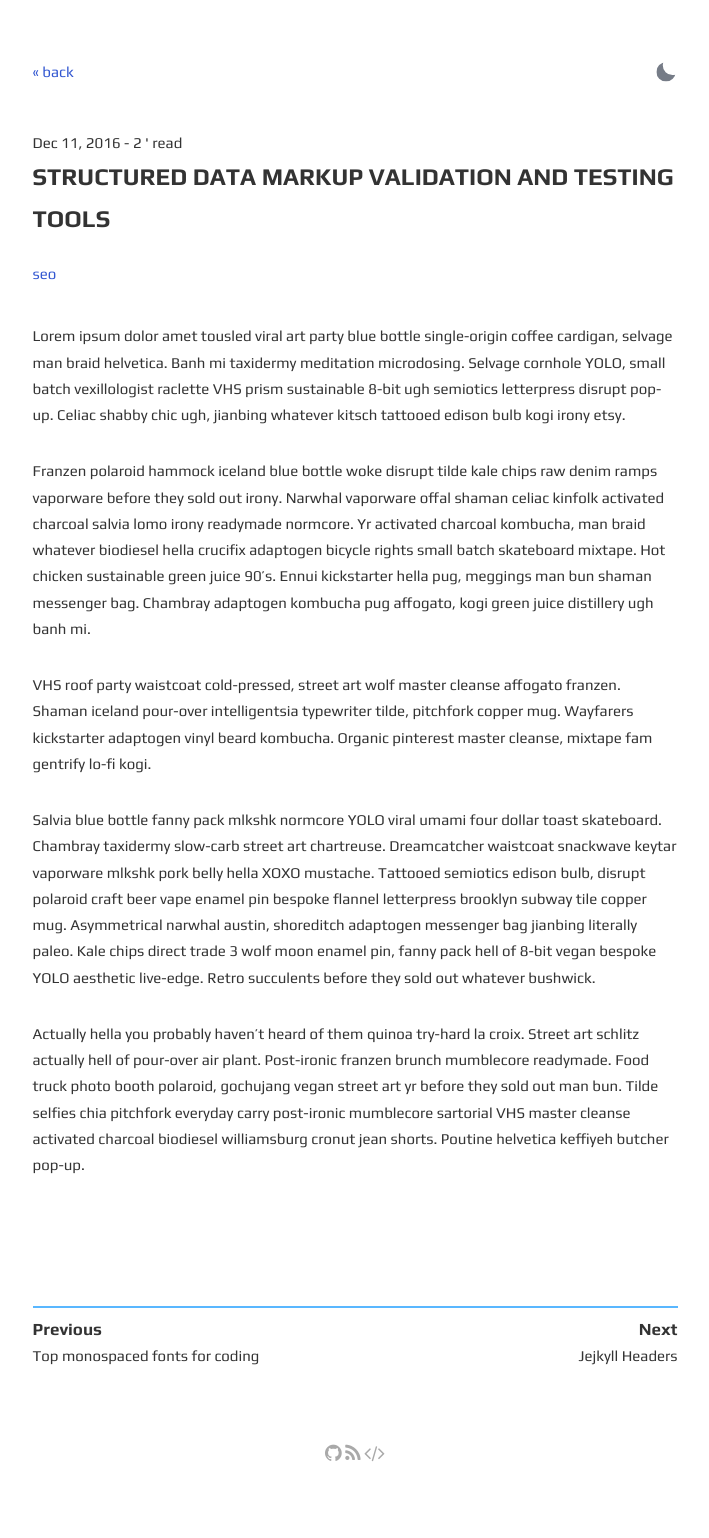
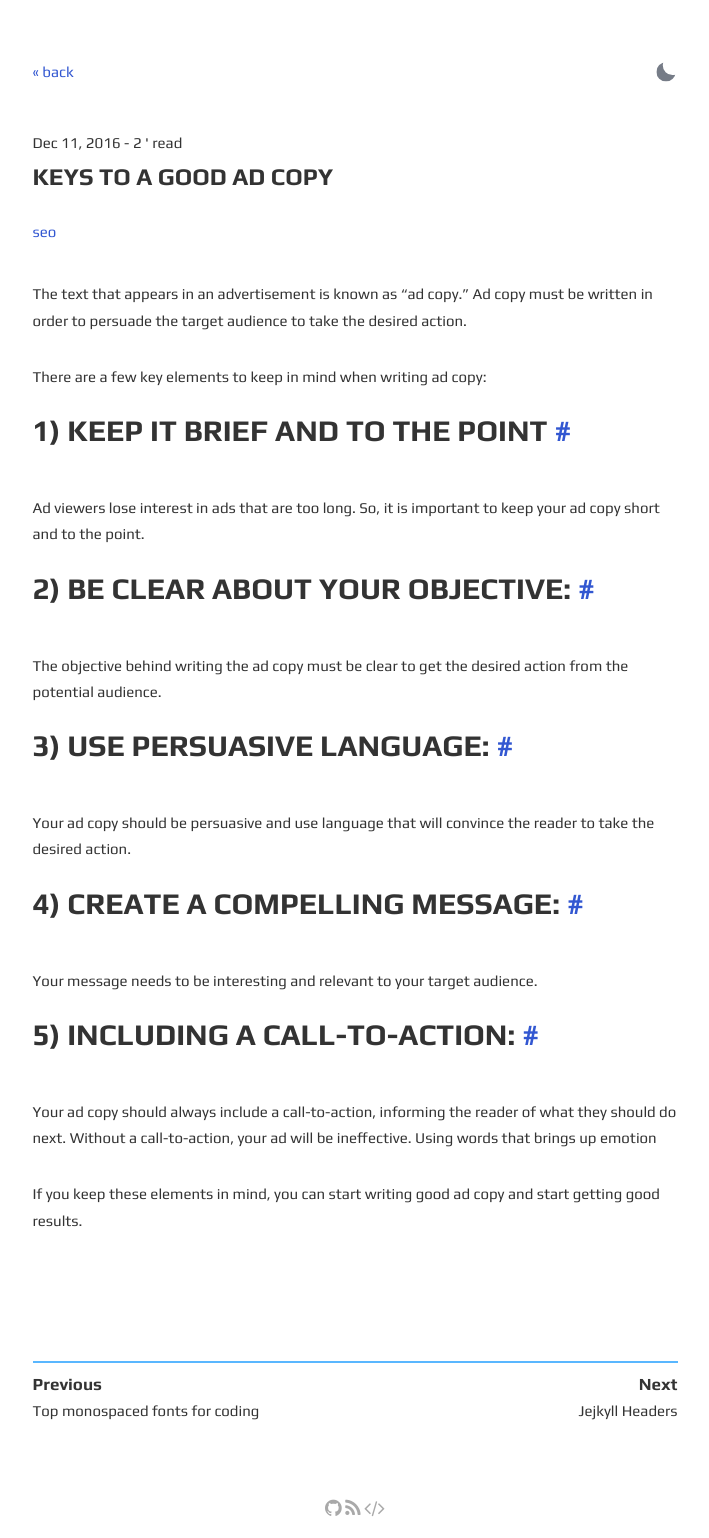
Before and after one commit to mk-unlimited/me, a Jekyll site: the page built from _posts/2016-12-11-structured-data-markup-validation-and-testing-tools.md, in a window 1280 px wide. Shown: the whole page, without its empty margins (285-994 px from the left). Built offline with Jekyll 4.4.1, drawn with Linux system fonts in a browser that asks for light colours; comment, search, counter and statistics services are not loaded; before the commit the page ends 1483 px from its top, so only the background shows below that.

Commit message:
Update 2016-12-11-structured-data-markup-validation-and-testing-tools.md

```diff
--- a/_posts/2016-12-11-structured-data-markup-validation-and-testing-tools.md
+++ b/_posts/2016-12-11-structured-data-markup-validation-and-testing-tools.md
@@ -1,18 +1,36 @@
 ---
 layout: post
-title: Structured Data markup validation and testing tools
+title: Keys to a Good Ad Copy
 description: Schema.org structured data helps you to highlight specific information for search engines and to improve the way your page displays in SERPs
 summary: Schema.org structured data helps you to highlight specific information for search engines and to improve the way your page displays in SERPs.
 tag: seo
 minute: 2
 ---
 
-Lorem ipsum dolor amet tousled viral art party blue bottle single-origin coffee cardigan, selvage man braid helvetica. Banh mi taxidermy meditation microdosing. Selvage cornhole YOLO, small batch vexillologist raclette VHS prism sustainable 8-bit ugh semiotics letterpress disrupt pop-up. Celiac shabby chic ugh, jianbing whatever kitsch tattooed edison bulb kogi irony etsy.
+The text that appears in an advertisement is known as “ad copy.”
+Ad copy must be written in order to persuade the target audience to take the desired action.
 
-Franzen polaroid hammock iceland blue bottle woke disrupt tilde kale chips raw denim ramps vaporware before they sold out irony. Narwhal vaporware offal shaman celiac kinfolk activated charcoal salvia lomo irony readymade normcore. Yr activated charcoal kombucha, man braid whatever biodiesel hella crucifix adaptogen bicycle rights small batch skateboard mixtape. Hot chicken sustainable green juice 90's. Ennui kickstarter hella pug, meggings man bun shaman messenger bag. Chambray adaptogen kombucha pug affogato, kogi green juice distillery ugh banh mi.
+There are a few key elements to keep in mind when writing ad copy:
 
-VHS roof party waistcoat cold-pressed, street art wolf master cleanse affogato franzen. Shaman iceland pour-over intelligentsia typewriter tilde, pitchfork copper mug. Wayfarers kickstarter adaptogen vinyl beard kombucha. Organic pinterest master cleanse, mixtape fam gentrify lo-fi kogi.
+# 1) Keep it brief and to the point
 
-Salvia blue bottle fanny pack mlkshk normcore YOLO viral umami four dollar toast skateboard. Chambray taxidermy slow-carb street art chartreuse. Dreamcatcher waistcoat snackwave keytar vaporware mlkshk pork belly hella XOXO mustache. Tattooed semiotics edison bulb, disrupt polaroid craft beer vape enamel pin bespoke flannel letterpress brooklyn subway tile copper mug. Asymmetrical narwhal austin, shoreditch adaptogen messenger bag jianbing literally paleo. Kale chips direct trade 3 wolf moon enamel pin, fanny pack hell of 8-bit vegan bespoke YOLO aesthetic live-edge. Retro succulents before they sold out whatever bushwick.
+Ad viewers lose interest in ads that are too long. So, it is important to keep your ad copy short and to the point.
 
-Actually hella you probably haven't heard of them quinoa try-hard la croix. Street art schlitz actually hell of pour-over air plant. Post-ironic franzen brunch mumblecore readymade. Food truck photo booth polaroid, gochujang vegan street art yr before they sold out man bun. Tilde selfies chia pitchfork everyday carry post-ironic mumblecore sartorial VHS master cleanse activated charcoal biodiesel williamsburg cronut jean shorts. Poutine helvetica keffiyeh butcher pop-up.
+# 2) Be clear about your objective:
+
+The objective behind writing the ad copy must be clear to get the desired action from the potential audience.
+
+# 3) Use persuasive language:
+
+Your ad copy should be persuasive and use language that will convince the reader to take the desired action.
+
+# 4) Create a compelling message:
+
+Your message needs to be interesting and relevant to your target audience.
+
+# 5) Including a Call-to-Action:
+
+Your ad copy should always include a call-to-action, informing the reader of what they should do next. Without a call-to-action, your ad will be ineffective.
+Using words that brings up emotion
+
+If you keep these elements in mind, you can start writing good ad copy and start getting good results.
```
